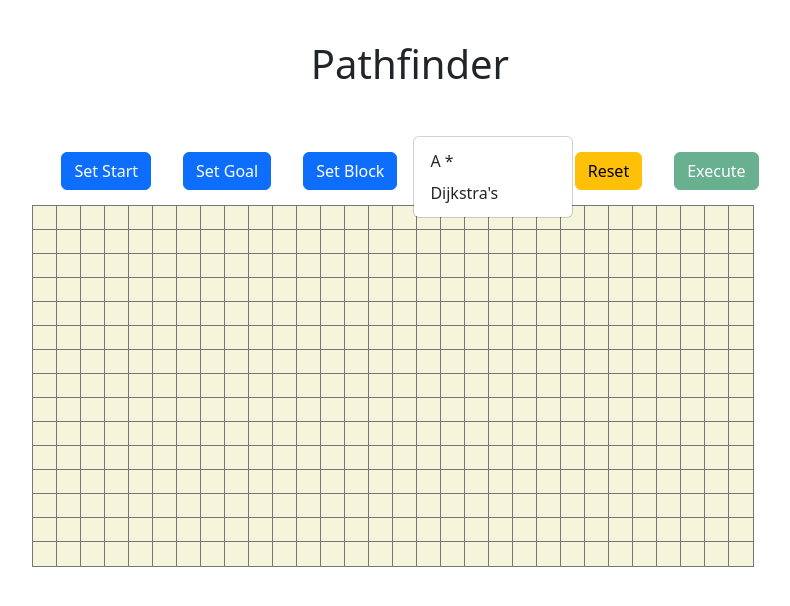
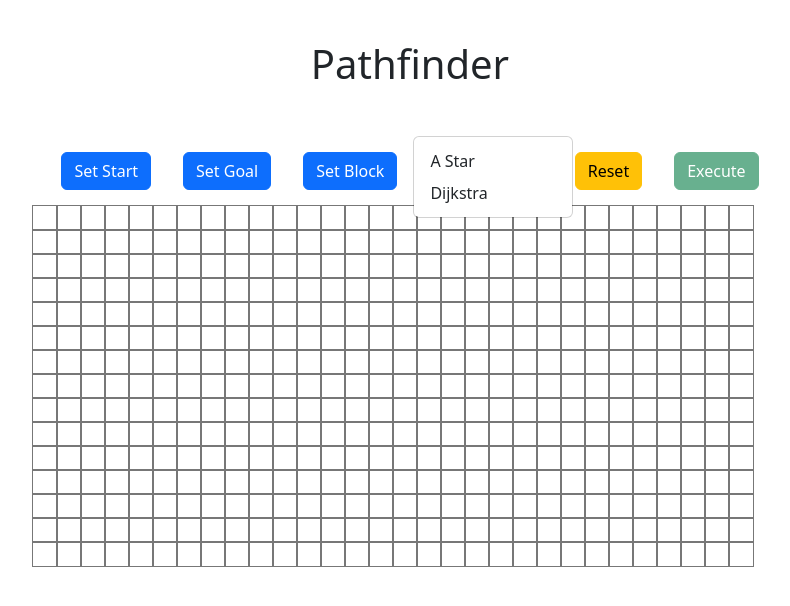
Before and after one commit to Jolt-rex/react-pathfinder, a React (Create React App) app: page / in a window 1280 px wide. Both pictures are taken after a click on the button "Algorithm". Shown: the top 606 px of the page, without its empty margins (230-1020 px from the left). Built offline with nearby package versions, Linux system fonts and the light colour scheme.

Commit message:
Added structure for dijsktra algorithm and improved algo selection function

```diff
--- a/src/algorithms/aStar.js
+++ b/src/algorithms/aStar.js
@@ -32,7 +32,7 @@ export default function aStar(grid, start, goal) {
     openList.sort((a, b) => b[4] - a[4]);
   }
   // goal not reached
-  return {};
+  return [visitedCells, []];
 }
 
 function expandNeighbours(grid, currentCell, openList, goal, visitedCells) {
--- /dev/null
+++ b/src/algorithms/dijkstra.js
@@ -0,0 +1,3 @@
+export default function dijkstra(grid, start, goal) {
+  return [[], []];
+}
--- a/src/components/cell.css
+++ b/src/components/cell.css
@@ -2,7 +2,6 @@
 .cell {
   height: 24px;
   width: 24px;
-  background-color: beige;
   outline: solid 1px #777;
   display: flex;
   align-items: center;
@@ -23,9 +22,9 @@
 }
 
 .visited {
-  background-color: aqua;
+  background-color: blue;
 }
 
 .path {
-  background-color: yellow;
+  background-color: orange;
 }
--- a/src/components/dropdown.jsx
+++ b/src/components/dropdown.jsx
@@ -17,8 +17,8 @@ const Dropdown = ({ label, handleClick }) => {
         {label}
       </button>
       <div className={'dropdown-menu' + (visible ? ' show' : '')} aria-labelledby="dropdownMenuLink">
-        <a className='dropdown-item' id='aStar' label='A*' href='#' onClick={handleOnClick}>A *</a>
-        <a className='dropdown-item' id='dijkstra' label='Dijkstra' href='#' onClick={handleOnClick}>Dijkstra's</a>
+        <a className='dropdown-item' id='aStar' label='A Star' href='#' onClick={handleOnClick}>A Star</a>
+        <a className='dropdown-item' id='dijkstra' label='Dijkstra' href='#' onClick={handleOnClick}>Dijkstra</a>
       </div>
     </div>
    );
--- a/src/components/pathfinder.jsx
+++ b/src/components/pathfinder.jsx
@@ -2,6 +2,7 @@ import React, { useState, useEffect } from 'react';
 import Cell from './cell';
 import Dropdown from './dropdown';
 import aStar from '../algorithms/aStar';
+import dijkstra from '../algorithms/dijkstra';
 import './pathfinder.css';
 
 function Pathfinder({ width, height }) {
@@ -11,6 +12,8 @@ function Pathfinder({ width, height }) {
   const [algorithm, setAlgorithm] = useState(null);
   const [action, setAction] = useState('');
   const [running, setRunning] = useState(false);
+
+  const algorithms = { dijkstra, aStar };
 
   useEffect(() => {
     console.log('Use effect called');
@@ -85,15 +88,16 @@ function Pathfinder({ width, height }) {
   }
 
   function execute() {
-    console.log('Executing');
-    if (algorithm.id === 'aStar') {
-      const [visitedCells, path] = aStar(grid, start, goal);
-      console.log(path);
-      console.log(visitedCells);
+    console.log('Executing', algorithm);
+
+    if (start && goal && algorithm) {
+      const [visitedCells, path] = algorithms[algorithm.id](grid, start, goal);
+
+      if (path.length === 0)
+        console.log('Could not find node');
 
       renderPath(visitedCells, path);
     }
-
   }
 
   return (
```
